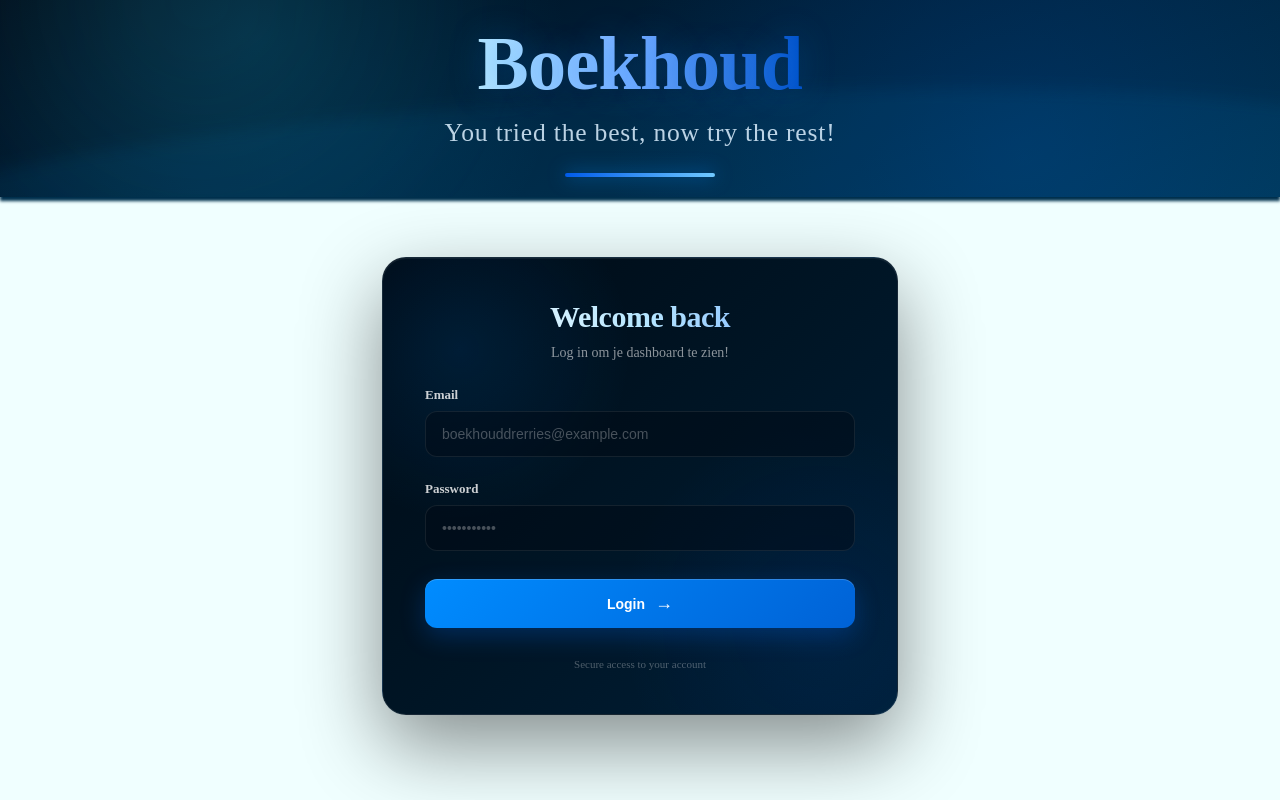
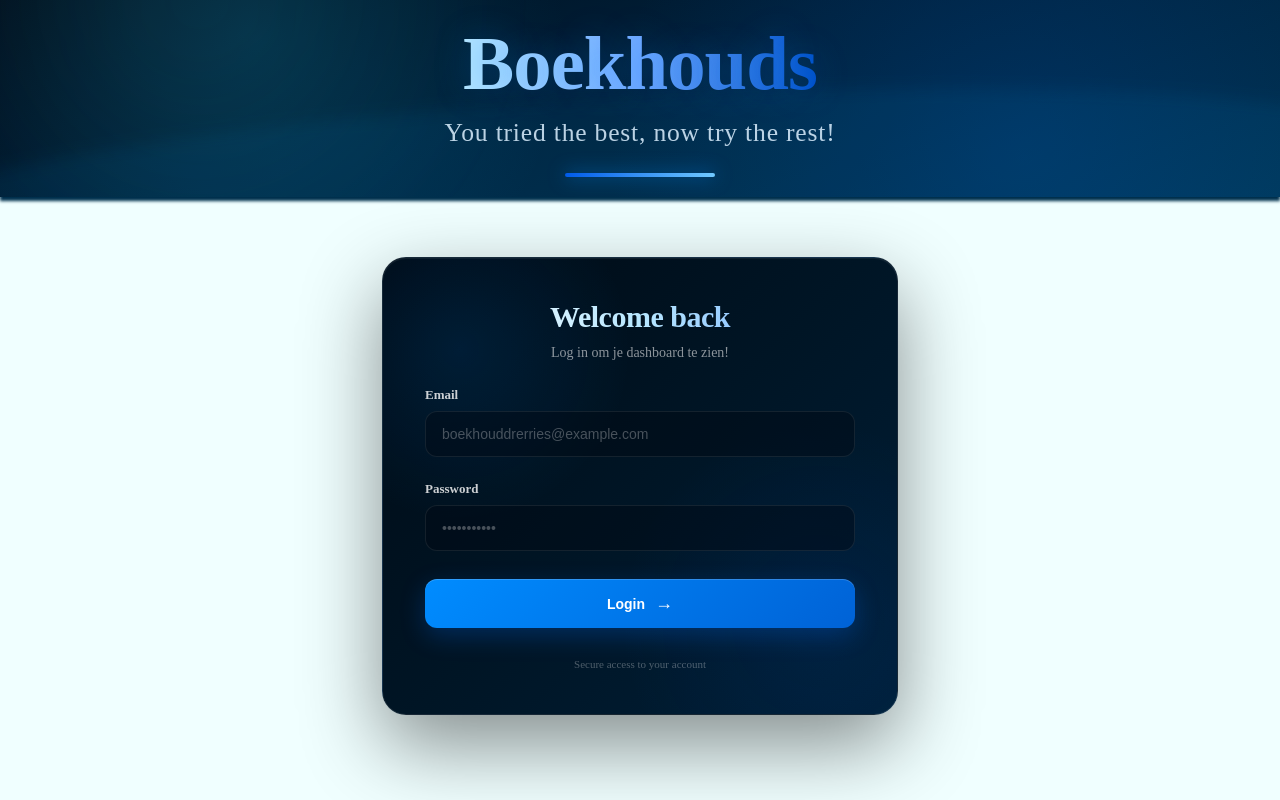
Before and after one commit to SCBuilds07/accounting, a React (Vite) app in the folder Frontend/: page / in a window 1280 px wide. Built offline with nearby package versions, Linux system fonts and the light colour scheme.

Commit message:
firebase config change and header change for test pt5 electric boogaloo

```diff
--- a/Frontend/src/Header/Header.jsx
+++ b/Frontend/src/Header/Header.jsx
@@ -3,7 +3,7 @@ import './Header.scss'
 function Header() {
     return (
             <header>
-                <h1>Boekhoud</h1>
+                <h1>Boekhouds</h1>
                 <h2>You tried the best, now try the rest!</h2>
             </header>
     )
```
